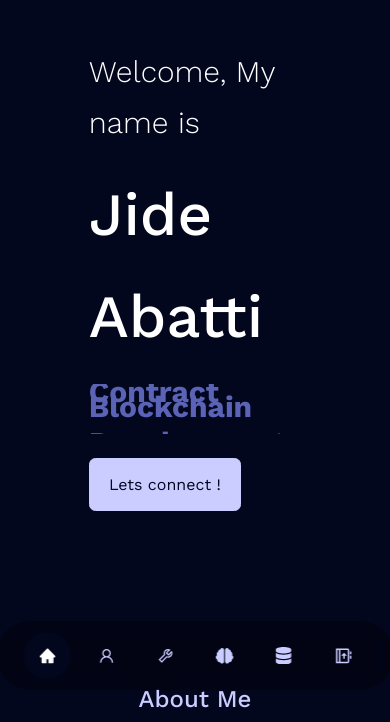
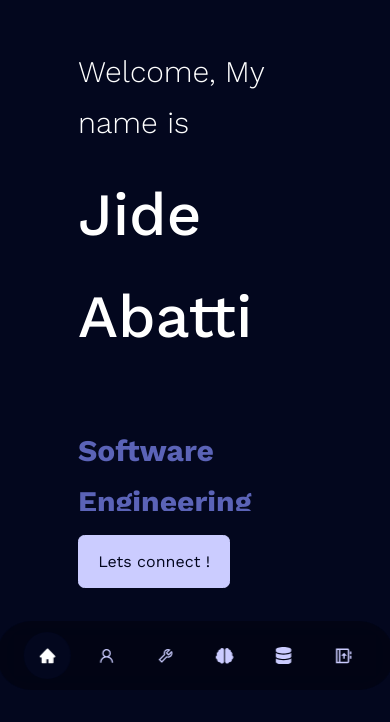
Before and after one commit to Huncho-J/Portfolio-V1, a React (Create React App) app: page / in a window 390 px wide. Shown: the part 122-844 px from the top of the page. Built offline with nearby package versions, Linux system fonts and the light colour scheme.

Commit message:
Update header.css

```diff
--- a/src/components/Header/header.css
+++ b/src/components/Header/header.css
@@ -20,6 +20,7 @@
     font-size: 60px;
     margin-top: 1rem;
   }
+
   .h-title{
     height: 50px;
     overflow: hidden;
@@ -31,28 +32,21 @@
     font-weight: bold;
     color: #5B63B7;
     display: flex;
-    align-items: center;
-    margin-top: 1rem;
+    margin-top: 3rem;
   }
   .h-title-wrapper{
     height: 60%;
-    animation: move 10s ease-in-out infinite alternate;
+    animation: move 4s ease-in-out infinite alternate;
   }
+
 .btn-primary{
     margin-top: 1.5rem;
   }
 
   @keyframes move{
-    33%{
-      transform:translateY(-50px);
+    100%{
+      transform:translateY(-40px);
     }
-    66%{
-      transform: translateY(-100px);
-    }
-    99%{
-      transform: translateY(-150px);
-    }
-
   }
 
   @media screen and (max-width: 1024px){
@@ -67,4 +61,17 @@
         grid-template-columns: 1fr;
         gap: 1rem;
     }
+    .h-title{
+      height:15vh;
+      width:60vw;
+    }
+    .h-title-item{
+      height:50px;
+      font-size:30px;
+      font-weight: bold;
+      color: #5B63B7;
+      display: flex;
+      margin-top: 3rem;
+    }
+
 }
```
